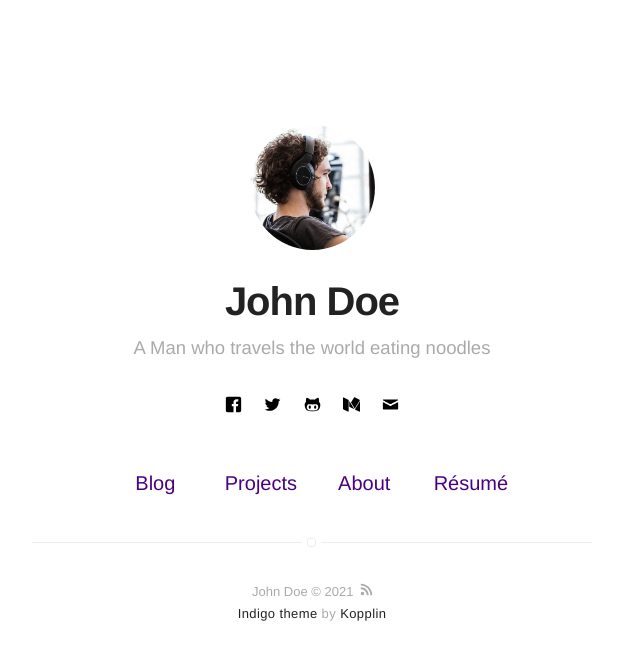
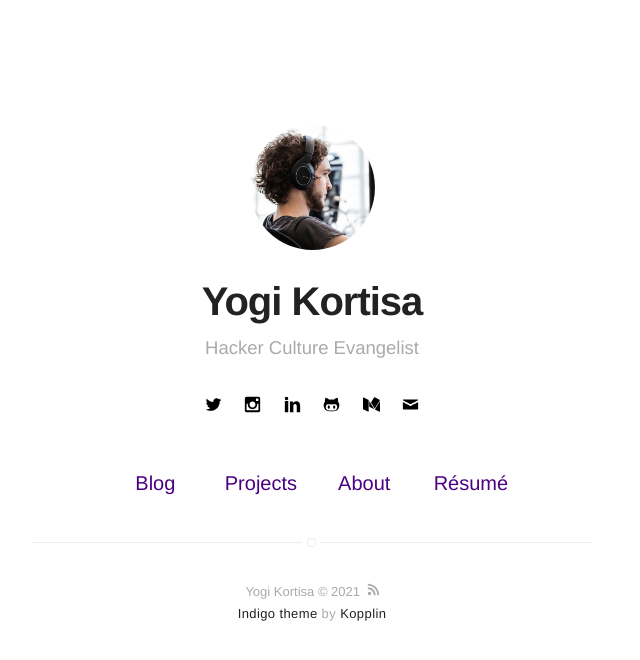
Before and after one commit to yogikortisa/yogikortisa.github.io, a Jekyll site: the page built from index.html, in a window 1280 px wide. Shown: the top 660 px of the page, without its empty margins (328-968 px from the left). Built offline with Jekyll 4.4.1, drawn with Linux system fonts in a browser that asks for light colours.

Commit message:
Update _config.yml

```diff
--- a/_config.yml
+++ b/_config.yml
@@ -1,6 +1,6 @@
 # main text of home
-name: John Doe
-bio: A Man who travels the world eating noodles
+name: Yogi Kortisa
+bio: Hacker Culture Evangelist
 
 # twitter summary info
 description: A blog about technology and stuff related
@@ -14,10 +14,10 @@ picture: assets/images/profile.jpg
 # and specify source (external or local).
 resume: true
 resume-external: true
-resume-url: https://google.com/?q=my+resume
+resume-url: https://yogikortisa.github.io/markdown-cv/
 
-url: https://sergiokopplin.github.io/indigo
-# your url: https://USERNAME.github.io
+url: https://yogikortisa.github.io
+# your url: https://yogikortisa.github.io
 
 permalink: /:title/
 
@@ -34,14 +34,14 @@ disqus:
   categories: [blog, project] # only show disqus for posts that have these categories
 
 # if you don't have any of social below, comment the line
-facebook: myfacebook
-twitter: mytwitter
-# instagram: myinstagram
+#facebook: myfacebook
+twitter: yogikortisa
+instagram: yogikortisa
 # pinterest: mypinterest
-# linkedin: mylinkedin
+linkedin: yogikortisa
 # youtube: myyoutube
 # spotify: myspotify
-github: mygithub
+github: yogikortisa
 # gitlab: mygitlab
 # lastfm: mylastfm
 # stackoverflow: 7044681/mystackoverflow
@@ -50,15 +50,15 @@ github: mygithub
 medium: medium
 # vimeo: myvimeo
 # lanyrd: mylanyrd
-email: myemail@gmail.com
+email: yogi@kortisa.com
 
 authors:
   johndoe:
-    name: John Doe
-    bio: A Man who travels the world eating noodles
+    name: Yogi Kortisa
+    bio: Hacker Culture Evangelist
     external-image: false
     picture: assets/images/profile.jpg
-    twitter: johndoe
+    twitter: yogikortisa
   jamesfoster:
     name: James Foster
     bio: A Man who develops software with coffee
```
